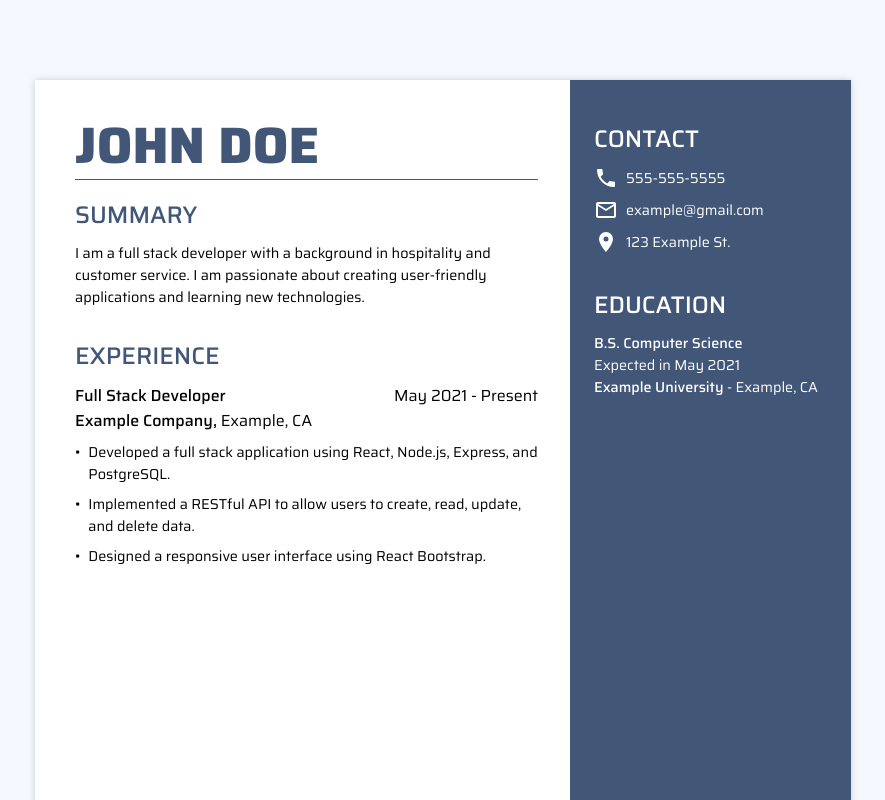
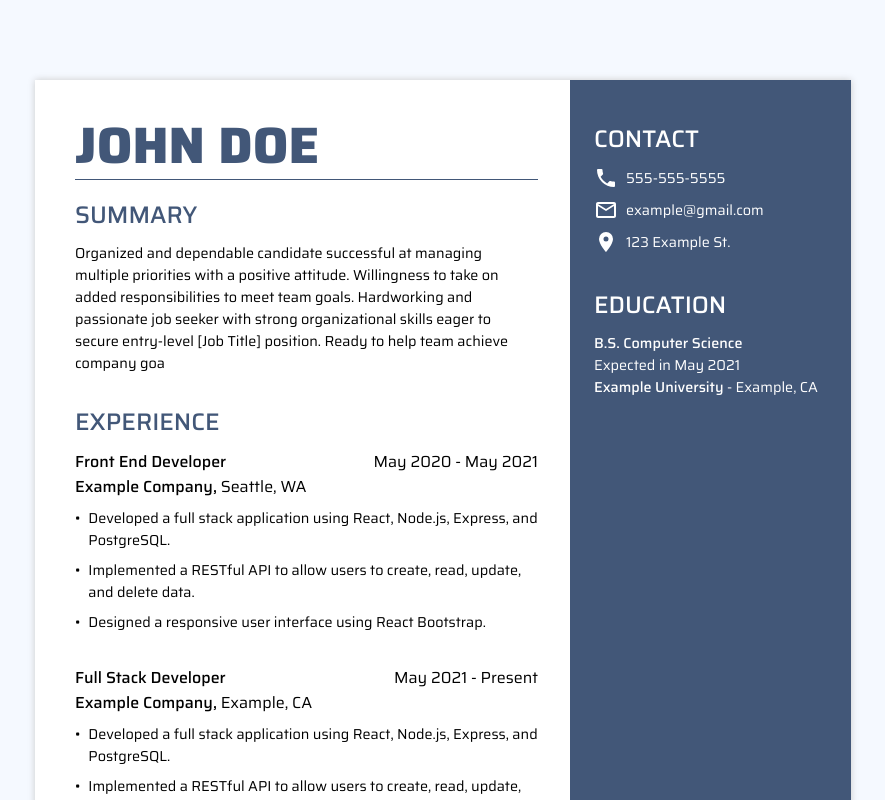
Before and after one commit to Alyoshka5/resume-builder, a React (Create React App) app: page / in a window 1280 px wide. Shown: the top 800 px of the page, without its empty margins (197-1082 px from the left). Built offline with nearby package versions, Linux system fonts and the light colour scheme.

Commit message:
Change and add more dummy data

```diff
--- a/src/person_info.js
+++ b/src/person_info.js
@@ -14,10 +14,22 @@ const education = {
 };
 
 const summary = `
-    I am a full stack developer with a background in hospitality and customer service. I am passionate about creating user-friendly applications and learning new technologies.
+Organized and dependable candidate successful at managing multiple priorities with a positive attitude. Willingness to take on added responsibilities to meet team goals. Hardworking and passionate job seeker with strong organizational skills eager to secure entry-level [Job Title] position. Ready to help team achieve company goa
 `;
 
 const experience = [
+  {
+    position: 'Front End Developer',
+    company: 'Example Company',
+    location: 'Seattle, WA',
+    start: 'May 2020',
+    end: 'May 2021',
+    description: [
+      'Developed a full stack application using React, Node.js, Express, and PostgreSQL.',
+      'Implemented a RESTful API to allow users to create, read, update, and delete data.',
+      'Designed a responsive user interface using React Bootstrap.',
+    ]
+  },
   {
     position: 'Full Stack Developer',
     company: 'Example Company',
```
Lines whose indentation alone changed are shown as unchanged.
